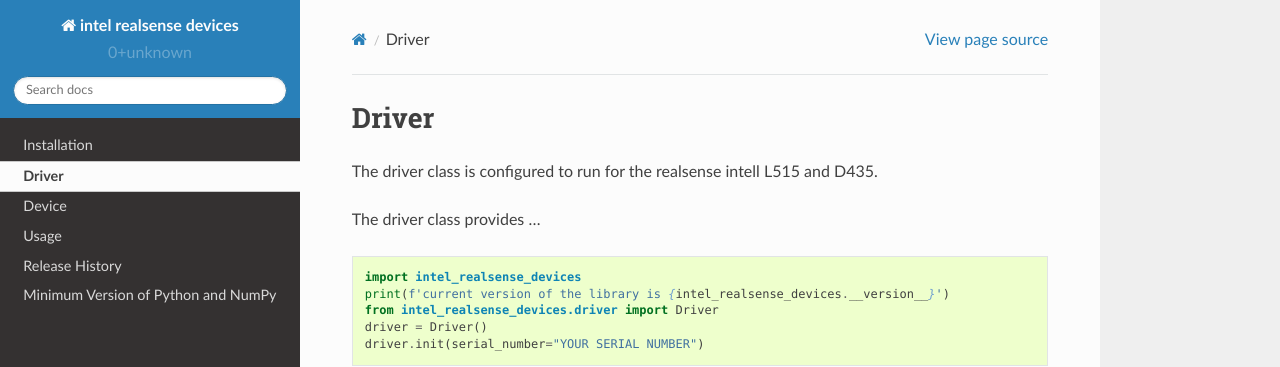
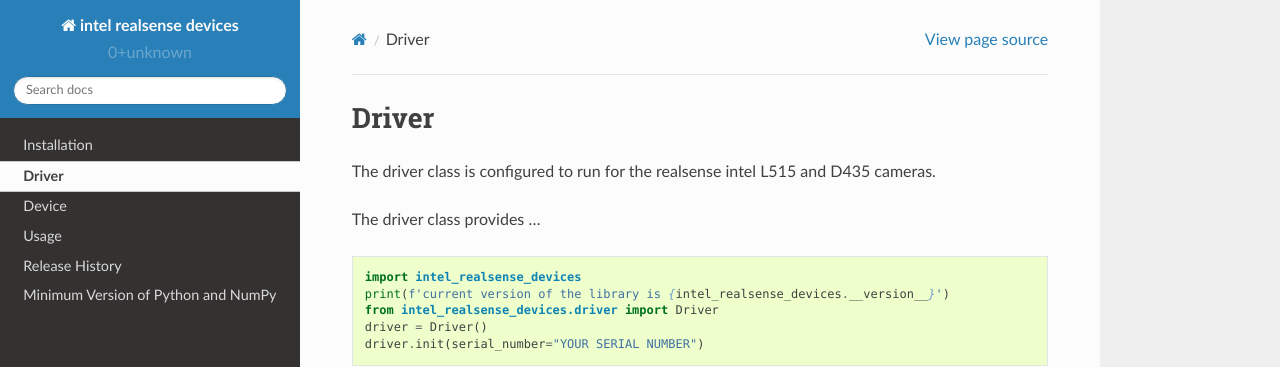
Before and after one commit to vstadnytskyi/intel-realsense-devices, a Sphinx documentation site: the page built from docs/source/driver.rst, in a window 1280 px wide. Shown: the top 367 px of the page. Built offline with Sphinx 7.4.7 and the Read the Docs theme 2.0.0, drawn with Linux system fonts in a browser that asks for light colours.

Commit message:
Update driver.rst

```diff
--- a/docs/source/driver.rst
+++ b/docs/source/driver.rst
@@ -2,7 +2,7 @@
 Driver
 ============
 
-The driver class is configured to run for the realsense intell L515 and D435.
+The driver class is configured to run for the realsense intel L515 and D435 cameras.
 
 The driver class provides ...
 
```
